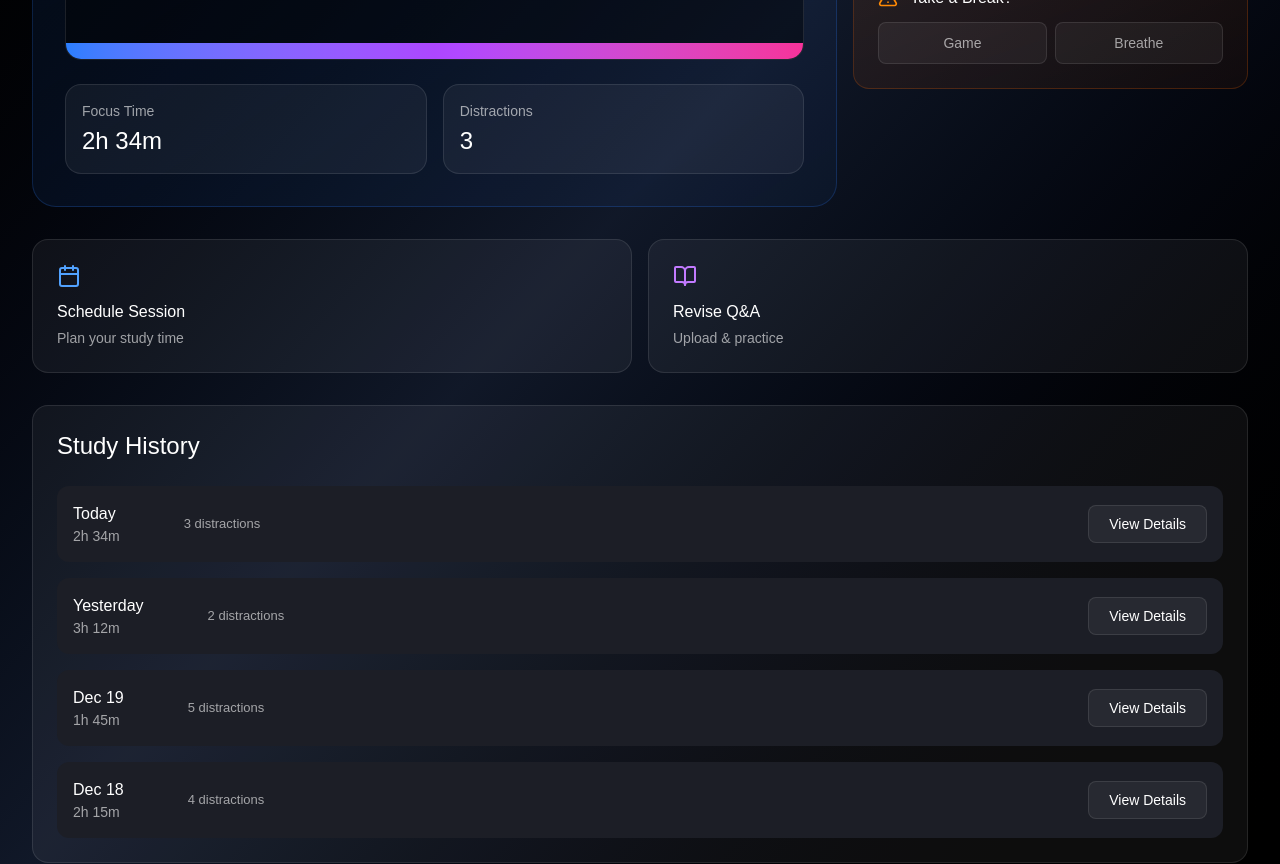
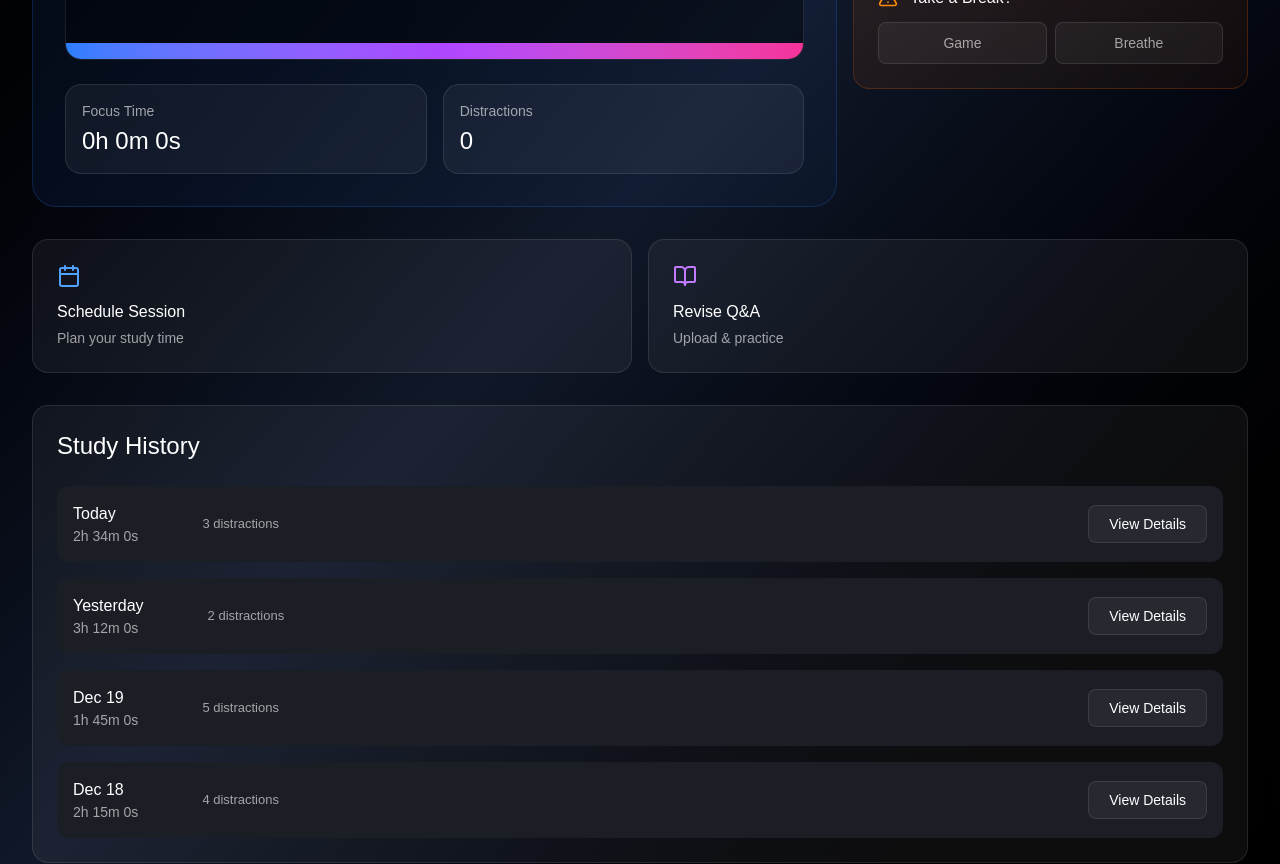
Before and after one commit to OnithaH/Hazel, a Next.js app in the folder companion_hazel/: page /study_mode in a window 1280 px wide. Shown: the part 600-1464 px from the top of the page. Built offline with nearby package versions, Linux system fonts and the light colour scheme; no server answers.

Commit message:
Changed the frontend to get seconds in the timer appear as well

```diff
--- a/companion_hazel/app/study_mode/page.tsx
+++ b/companion_hazel/app/study_mode/page.tsx
@@ -14,18 +14,93 @@ export default function StudyModePage() {
   const [selectedDuration, setSelectedDuration] = useState('1hr');
   const [isTracking, setIsTracking] = useState(false);
 
-  // Real Data states
+  // Timer and Tracking states
   const [selectedBreakOption, setSelectedBreakOption] = useState<'GAME' | 'BREATHE' | null>(null);
   const [breathingExercises, setBreathingExercises] = useState<BreathingExercise[]>([]);
+  const [elapsedSeconds, setElapsedSeconds] = useState(0);
+  const [targetSeconds, setTargetSeconds] = useState(0);
+  const [focusSeconds, setFocusSeconds] = useState(0);
+  const [distractionsCount, setDistractionsCount] = useState(0);
+  const [history, setHistory] = useState([
+    { date: 'Today', time: '2h 34m 0s', focus: '87%', distractions: '3 distractions' },
+    { date: 'Yesterday', time: '3h 12m 0s', focus: '92%', distractions: '2 distractions' },
+    { date: 'Dec 19', time: '1h 45m 0s', focus: '78%', distractions: '5 distractions' },
+    { date: 'Dec 18', time: '2h 15m 0s', focus: '85%', distractions: '4 distractions' },
+  ]);
 
   const durations = ['30 min', '1hr', '1hr 30 min', '2hr', '2hr 30 min', '3hrs'];
 
-  const historyData = [
-    { date: 'Today', time: '2h 34m', focus: '87%', distractions: '3 distractions' },
-    { date: 'Yesterday', time: '3h 12m', focus: '92%', distractions: '2 distractions' },
-    { date: 'Dec 19', time: '1h 45m', focus: '78%', distractions: '5 distractions' },
-    { date: 'Dec 18', time: '2h 15m', focus: '85%', distractions: '4 distractions' },
-  ];
+  const parseDurationSeconds = (dur: string) => {
+    const map: Record<string, number> = {
+      '30 min': 30,
+      '1hr': 60,
+      '1hr 30 min': 90,
+      '2hr': 120,
+      '2hr 30 min': 150,
+      '3hrs': 180
+    };
+    return (map[dur] || 60) * 60;
+  };
+
+  const formatTime = (seconds: number) => {
+    const h = Math.floor(seconds / 3600);
+    const m = Math.floor((seconds % 3600) / 60);
+    const s = seconds % 60;
+    return `${h}h ${m}m ${s}s`;
+  };
+
+  const formatHistoryTime = (seconds: number) => {
+    const h = Math.floor(seconds / 3600);
+    const m = Math.floor((seconds % 3600) / 60);
+    const s = seconds % 60;
+    return `${h}h ${m}m ${s}s`;
+  };
+
+  const recordSessionToHistory = React.useCallback(() => {
+    if (elapsedSeconds > 0) {
+      const newEntry = {
+        date: 'Just Now',
+        time: formatHistoryTime(focusSeconds),
+        focus: '100%',
+        distractions: `${distractionsCount} distractions`
+      };
+      setHistory(prev => [newEntry, ...prev]);
+    }
+  }, [elapsedSeconds, focusSeconds, distractionsCount]);
+
+  useEffect(() => {
+    let interval: any;
+
+    if (isTracking && elapsedSeconds < targetSeconds) {
+      interval = setInterval(() => {
+        setElapsedSeconds((prev) => prev + 1);
+        setFocusSeconds((prev) => prev + 1);
+      }, 1000);
+    } else if (isTracking && elapsedSeconds >= targetSeconds) {
+      setIsTracking(false);
+      recordSessionToHistory();
+    }
+
+    return () => clearInterval(interval);
+  }, [isTracking, elapsedSeconds, targetSeconds, recordSessionToHistory]);
+
+  const handleToggleTracking = () => {
+    if (!isTracking) {
+      if (!selectedBreakOption) {
+        alert("Please select a break option (Game or Breathe) before starting.");
+        return;
+      }
+      const seconds = parseDurationSeconds(selectedDuration);
+      setTargetSeconds(seconds);
+      setElapsedSeconds(0);
+      setFocusSeconds(0);
+      setDistractionsCount(0);
+      setIsTracking(true);
+    } else {
+      setIsTracking(false);
+      recordSessionToHistory();
+    }
+  };
 
   useEffect(() => {
     // Connect the breathing exercises API
@@ -68,17 +143,30 @@ export default function StudyModePage() {
             <div className="flex justify-between items-center">
               <h2 className="text-2xl">Focus Tracking</h2>
               <button
-                onClick={() => setIsTracking(!isTracking)}
-                className="px-6 py-3 bg-blue-500/20 border border-blue-500/40 rounded-2xl flex items-center gap-2 text-blue-400 hover:bg-blue-500/30 transition-all"
+                onClick={handleToggleTracking}
+                className={`px-6 py-3 border rounded-2xl flex items-center gap-2 transition-all ${
+                  isTracking
+                    ? 'bg-red-500/20 border-red-500/40 text-red-400 hover:bg-red-500/30'
+                    : 'bg-blue-500/20 border-blue-500/40 text-blue-400 hover:bg-blue-500/30'
+                }`}
               >
-                <Play className="w-5 h-5" />
-                Start Tracking
+                <Play className={`w-5 h-5 ${isTracking ? 'fill-current' : ''}`} />
+                {isTracking ? 'Stop Tracking' : 'Start Tracking'}
               </button>
             </div>
 
             {/* Video/Eye Tracking Area */}
-            <div className="h-64 bg-black/40 border border-white/10 rounded-2xl flex items-center justify-center relative overflow-hidden">
-              <Eye className="w-16 h-16 text-blue-400/20" />
+            <div className="h-64 bg-black/40 border border-white/10 rounded-2xl flex flex-col items-center justify-center relative overflow-hidden group">
+              {isTracking ? (
+                <div className="text-center space-y-2 animate-pulse">
+                  <p className="text-blue-400/60 text-sm font-medium uppercase tracking-widest">Active Session</p>
+                  <p className="text-6xl font-mono text-white tracking-tighter shadow-blue-500/20 drop-shadow-2xl">
+                    {formatTime(elapsedSeconds)}
+                  </p>
+                </div>
+              ) : (
+                <Eye className="w-16 h-16 text-blue-400/20" />
+              )}
               <div className="absolute bottom-0 left-0 right-0 h-4 bg-linear-to-r from-blue-500 via-purple-500 to-pink-500"></div>
             </div>
 
@@ -86,11 +174,11 @@ export default function StudyModePage() {
             <div className="grid grid-cols-2 gap-4">
               <div className="bg-white/5 border border-white/10 rounded-2xl p-4 space-y-1">
                 <p className="text-white/60 text-sm">Focus Time</p>
-                <p className="text-2xl">2h 34m</p>
+                <p className="text-2xl">{isTracking ? formatTime(focusSeconds) : '0h 0m 0s'}</p>
               </div>
               <div className="bg-white/5 border border-white/10 rounded-2xl p-4 space-y-1">
                 <p className="text-white/60 text-sm">Distractions</p>
-                <p className="text-2xl">3</p>
+                <p className="text-2xl">{distractionsCount}</p>
               </div>
             </div>
           </div>
@@ -109,7 +197,8 @@ export default function StudyModePage() {
                   <button
                     key={duration}
                     onClick={() => setSelectedDuration(duration)}
-                    className={`py-2 rounded-lg text-sm transition-all ${selectedDuration === duration
+                    disabled={isTracking}
+                    className={`py-2 rounded-lg text-sm transition-all disabled:opacity-50 disabled:cursor-not-allowed ${selectedDuration === duration
                       ? 'bg-purple-500/20 border border-purple-500/40 text-purple-400'
                       : 'bg-white/5 border border-white/10 text-white/60'
                       }`}
@@ -135,7 +224,8 @@ export default function StudyModePage() {
               <div className="grid grid-cols-2 gap-2">
                 <button
                   onClick={() => setSelectedBreakOption('GAME')}
-                  className={`py-2.5 rounded-lg text-sm transition-all flex justify-center items-center gap-2 ${
+                  disabled={isTracking}
+                  className={`py-2.5 rounded-lg text-sm transition-all flex justify-center items-center gap-2 disabled:opacity-50 disabled:cursor-not-allowed ${
                     selectedBreakOption === 'GAME'
                       ? 'bg-orange-500/20 border border-orange-500/40 text-orange-400'
                       : 'bg-white/5 border border-white/10 text-white/60 hover:bg-white/10'
@@ -145,7 +235,8 @@ export default function StudyModePage() {
                 </button>
                 <button
                   onClick={() => setSelectedBreakOption('BREATHE')}
-                  className={`py-2.5 rounded-lg text-sm transition-all flex justify-center items-center gap-2 ${
+                  disabled={isTracking}
+                  className={`py-2.5 rounded-lg text-sm transition-all flex justify-center items-center gap-2 disabled:opacity-50 disabled:cursor-not-allowed ${
                     selectedBreakOption === 'BREATHE'
                       ? 'bg-orange-500/20 border border-orange-500/40 text-orange-400'
                       : 'bg-white/5 border border-white/10 text-white/60 hover:bg-white/10'
@@ -183,7 +274,7 @@ export default function StudyModePage() {
           <h2 className="text-2xl">Study History</h2>
 
           <div className="space-y-4">
-            {historyData.map((item, index) => (
+            {history.map((item, index) => (
               <div
                 key={index}
                 className="flex justify-between items-center bg-[#1C1E26] rounded-xl p-4 transition-all"
```
